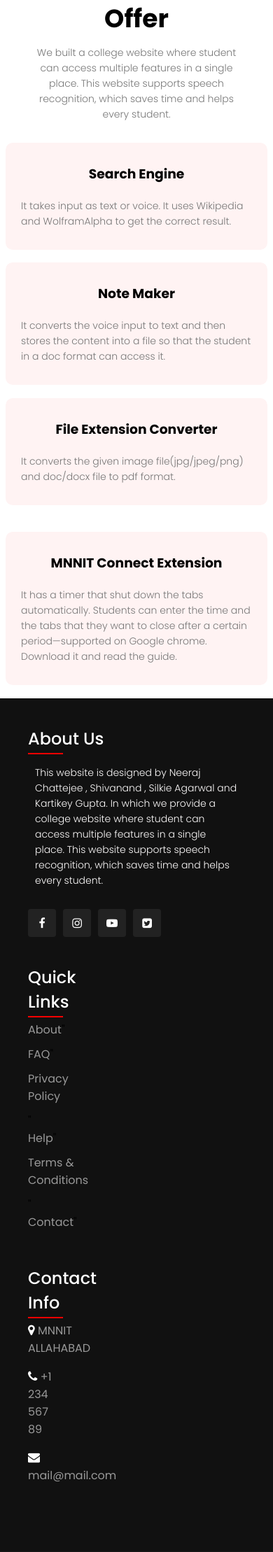
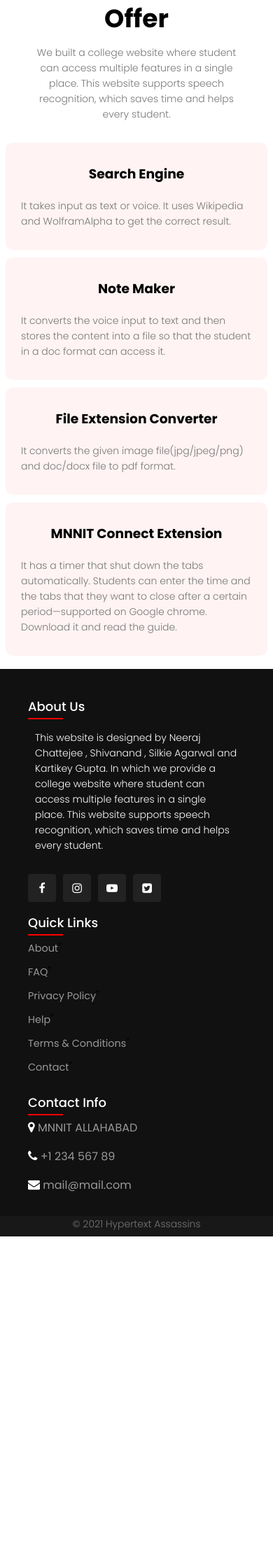
Before and after one commit to NeerajChatterjee/DevJam-2021, a Django app: page / in a window 390 px wide. Shown: the part 1000-3218 px from the top of the page at 70% size. After the commit the page ends 2767 px from the top, so only its background shows below. Run offline with Django 3.2, Linux system fonts and the light colour scheme; some libraries are stand-ins or nearby versions.

Commit message:
footer added and css updated

```diff
--- a/static/css/style.css
+++ b/static/css/style.css
@@ -1,9 +1,9 @@
 * {
   margin: 0;
   padding: 0;
-    font-family: 'Poppins', sans-serif;
+  font-family: "Poppins", sans-serif;
 }
-.header{
+.header {
   min-height: 100vh;
   width: 100%;
   background-size: cover;
@@ -13,7 +13,7 @@
   justify-content: center;
   overflow: hidden;
 }
-.video-container{
+.video-container {
   position: absolute;
   top: 0;
   left: 0;
@@ -21,37 +21,37 @@
   z-index: -9;
 }
 
-video{
+video {
   width: 100%;
 }
 
-nav{
+nav {
   display: flex;
   padding: 2% 6%;
   justify-content: space-between;
   align-items: center;
 }
-nav img{
+nav img {
   max-width: 75px;
 }
-.nav-links{
+.nav-links {
   flex: 1;
   text-align: right;
 }
-.nav-links ul li{
+.nav-links ul li {
   list-style: none;
   display: inline-block;
   padding: 8px 12px;
   position: relative;
 }
-.nav-links ul li a{
+.nav-links ul li a {
   color: black;
   font-weight: 500;
   text-decoration: none;
   font-size: 13px;
 }
-.nav-links ul li::after{
-    content: '';
+.nav-links ul li::after {
+  content: "";
   width: 0%;
   height: 2px;
   background: #f44336;
@@ -59,23 +59,23 @@ nav img{
   margin: auto;
   transition: 0.5s;
 }
-.nav-links ul li:hover::after{
+.nav-links ul li:hover::after {
   width: 100%;
 }
-.text-box{
+.text-box {
   width: 90%;
   color: #26832c;
   position: absolute;
   top: 50%;
   left: 50%;
-    transform: translate(-50%,-50%);
+  transform: translate(-50%, -50%);
   text-align: center;
   font-weight: 500;
 }
-.text-box h1{
+.text-box h1 {
   font-size: 40px;
 }
-.weblink{
+.weblink {
   text-decoration: none;
   color: black;
 }
@@ -84,7 +84,7 @@ nav img{
     font-size: 14px;
     color: rgb(95, 3, 3);
 } */
-.hero-btn{
+.hero-btn {
   display: inline-block;
   text-decoration: none;
   color: white;
@@ -95,23 +95,23 @@ nav img{
   position: relative;
   cursor: pointer;
 }
-.hero-btn:hover{
+.hero-btn:hover {
   border: 1px solid #f44336;
   background: #f44336;
   transition: 1s;
 }
- nav .fa{
+nav .fa {
   display: none;
 }
 
-@media(max-width: 700px){
-    text-box h1{
+@media (max-width: 700px) {
+  .text-box h1 {
     font-size: 20px;
   }
-    .nav-links ul li{
+  .nav-links ul li {
     display: block;
   }
-    .nav-links{
+  .nav-links {
     position: absolute;
     background: #f44336;
     height: 100vh;
@@ -122,123 +122,118 @@ nav img{
     z-index: 2;
     transition: 1s;
   }
-        nav .fa{
+  nav .fa {
     display: block;
     color: black;
     margin: 10px;
     font-size: 22px;
     cursor: pointer;
   }
-    .nav-links ul{
+  .nav-links ul {
     padding: 30px;
-
   }
-    nav img{
+  nav img {
     max-width: 45px;
   }
 }
 
-    .course{
+.course {
   width: 80%;
   margin: auto;
   text-align: center;
   padding-top: 100px;
 }
-    h1{
+h1 {
   font-size: 36px;
   font-weight: 600;
 }
-    p{
+p {
   color: #777;
   font-size: 14px;
   font-weight: 300;
   line-height: 22px;
   padding: 10px;
 }
-    h3{
+h3 {
   text-align: center;
   font-weight: 600;
   margin: 10px 0;
   color: black;
 }
-    .row{
+.row {
   margin-top: 5%;
   display: flex;
   justify-content: space-around;
 }
-    .course-col{
+.row-2 {
+  margin-top: 0em;
+}
+.course-col {
   flex-basis: 31%;
   background: #fff3f3;
   border-radius: 10px;
-        margin-bottom: 5%;
+  margin-bottom: 3%;
   padding: 20px 12px;
   box-sizing: border-box;
   transition: 0.5s;
 }
-    .course-col:hover{
-        box-shadow: 0 0 20px 0px rgba(0,0,0,0.2);
+.row-2 .course-col {
+  margin-bottom: 5%;
 }
-    @media(max-width: 700px){
-        .row{
+.course-col:hover {
+  box-shadow: 0 0 20px 0px rgba(0, 0, 0, 0.2);
+}
+@media (max-width: 700px) {
+  .row {
     flex-direction: column;
     margin-left: 0.5em;
     margin-right: 0.5em;
   }
 }
-    @media (max-width: 800px){
-        .hero-btn{
+@media (max-width: 800px) {
+  .hero-btn {
     color: red;
     border: 1px solid black;
   }
-        .hero-btn:hover, .hero-btn:active{
+  .hero-btn:hover,
+  .hero-btn:active {
     color: black;
     background-color: red;
   }
 }
-
-footer
-{
+footer h2 {
+  font-size: 1.125rem;
+}
+footer {
   box-sizing: border-box;
   position: relative;
   width: 100%;
   height: auto;
-    padding:1em 7em;
+  padding: 1em 7em 0em 7em;
   background: #111;
   display: flex;
   justify-content: space-between;
   flex-wrap: wrap;
-
 }
-footer .container
-{
+footer .container {
   box-sizing: border-box;
   display: flex;
   flex-direction: row;
   justify-content: space-between;
   flex-wrap: wrap;
   flex-direction: row;
-
 }
-/* footer .container .sec
-{
-    margin-right: 30px;
-
-} */
-footer .container .sec .aboutus
-{
+footer .container .sec .aboutus {
   width: 40%;
-
 }
-footer .container  h2
-{
+footer .container h2 {
   position: relative;
   color: #fff;
   font-weight: 500;
   margin-bottom: 10px;
 }
-footer .container h2:before
-{
-    content: '';
+footer .container h2:before {
+  content: "";
   position: absolute;
   bottom: -5px;
   left: 0;
@@ -246,21 +241,17 @@ footer .container h2:before
   height: 2px;
   background: #f00;
 }
-footer p
-{
+footer p {
   color: rgb(255, 253, 253);
 }
-.sci
-{
+.sci {
   margin-top: 20px;
   display: flex;
 }
-.sci li
-{
+.sci li {
   list-style: none;
 }
-.sci li a
-{
+.sci li a {
   display: inline-block;
   width: 40px;
   height: 40px;
@@ -272,89 +263,82 @@ footer p
   text-decoration: none;
   border-radius: 4px;
 }
-.sci li a:hover
-{
+.sci li a:hover {
   background: #f00;
 }
-.sci li a .fa
-{
+.sci li a .fa {
   color: #fff;
   font-size: 1rem;
 }
-.quickLinks
-{
+.quickLinks {
   position: relative;
   width: 25%;
 }
-.quickLinks ul li
-{
+.quickLinks ul li {
   list-style: none;
 }
-.quickLinks ul li a
-{
+.quickLinks ul li a {
   color: #999;
   text-decoration: none;
   margin-bottom: 10px;
   display: inline-block;
+  font-size: 0.9rem;
 }
-.quickLinks ul li a:hover
-{
+.quickLinks ul li a:hover {
   color: #fff;
 }
-.contact
-{
+.contact {
   width: calc(35% - 60px);
   margin-right: 0 !important;
 }
-.contact .info
-{
+.contact .info {
   position: relative;
 }
-.contact .info li
-{
-    display:flex;
+.contact .info li {
+  display: flex;
   margin-bottom: 16px;
 }
-.contact .info li span:nth-child(1)
-{
+.contact .info li span:nth-child(1) {
   color: #fff;
   font-size: 1rem;
   margin-right: 10px;
 }
-.contact .info li span
-{
+.contact .info li span {
   color: #999;
 }
-.contact .info li a
-{
+.contact .info li a {
   color: #999;
   text-decoration: none;
 }
-.contact .info li a:hover
-{
+.contact .info li a:hover {
   color: #fff;
 }
-.copyrightText
-{
+.copyrightText {
   width: 100%;
   background: #181818;
-    padding: 0.5em 0px;
+  padding: 0em 0em;
   text-align: center;
   color: #999;
 }
-@media(max-width:991px)
-{
-    footer
-    {
+.copyrightText p {
+  padding: 0em;
+  padding-bottom: 0.5em;
+}
+@media (max-width: 991px) {
+  footer {
     padding: 40px;
+    padding-bottom: 0em;
   }
-    footer .container
-    {
+  footer .container {
     flex-direction: column;
   }
-    footer .container .sec
-    {
-        margin-right: 0;
-        margin-bottom: 40px;
+  footer .container .sec {
+    margin-bottom: 1em;
+  }
+  .quickLinks {
+    width: 100%;
+  }
+  .contact {
+    width: 100%;
   }
 }
```
Also changed, not shown: templates/devjam/index_converter.html (+19 -3 lines), templates/devjam/index_search.html (+22 -7 lines). Lines whose indentation alone changed are shown as unchanged.
